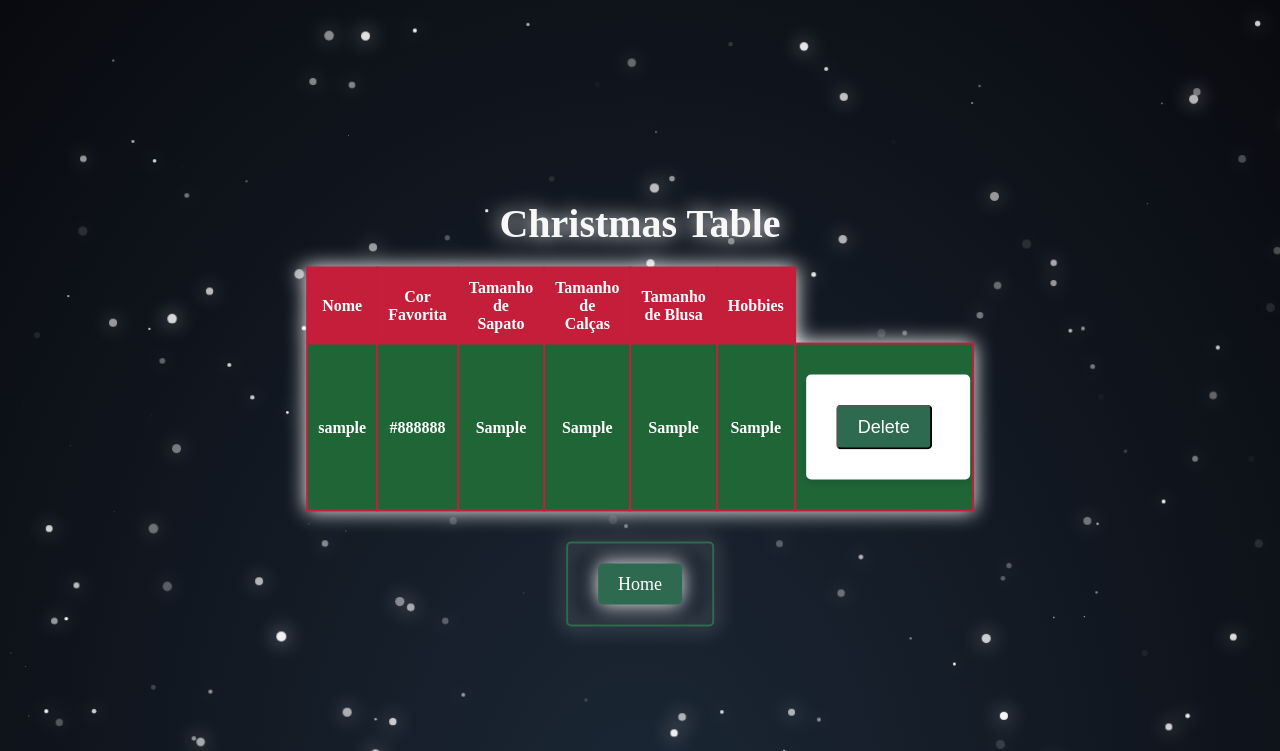
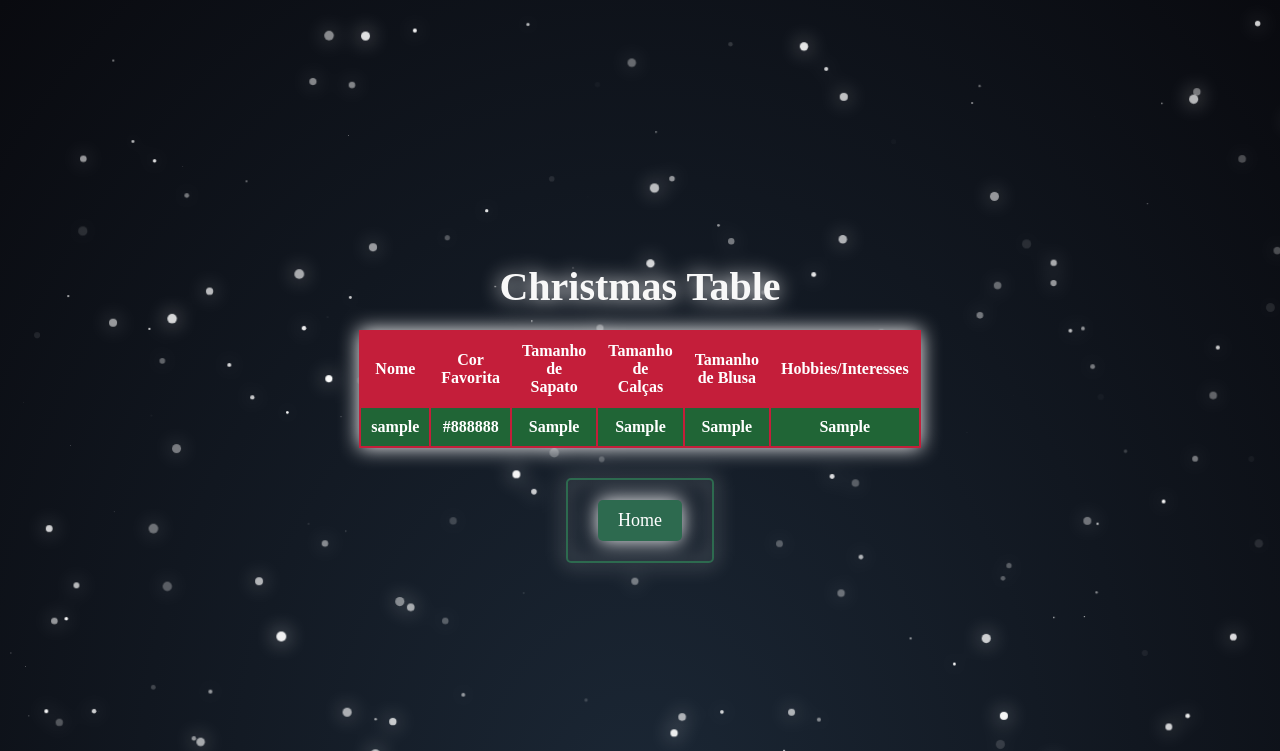
Before and after one commit to PedroRRomao/secret-santa, a Flask app: page /answers in a window 1280 px wide; the page is wider, and only the part inside the window is pictured. Shown: the top 751 px of that part. Run offline with Flask 3, Linux system fonts and the light colour scheme; tables that the repository leaves empty hold one stand-in row (values such as "Sample post").

Commit message:
gunicorn

```diff
--- a/templates/answers.html
+++ b/templates/answers.html
@@ -215,7 +215,7 @@
                     <th>Tamanho de Sapato</th>
                     <th>Tamanho de Calças</th>
                     <th>Tamanho de Blusa</th>
-                    <th>Hobbies</th>
+                    <th>Hobbies/Interesses</th>
                 </tr>
             </thead>
             <tbody>
@@ -227,11 +227,11 @@
                     <td>{{ answer.pants_size }}</td>
                     <td>{{ answer.blouse_size }}</td>
                     <td>{{ answer.hobbies }}</td>
-                    <td>
+                    <!-- <td>
                         <form method="POST" action="{{ url_for('delete_answer', id=answer.id) }}">
                             <button type="submit">Delete</button>
                         </form>
-                    </td>
+                    </td> -->
                 </tr>
                 {% endfor %}
             </tbody>
--- a/templates/questionnaire.html
+++ b/templates/questionnaire.html
@@ -223,7 +223,7 @@
         <label for="blouse_size" class="translate" data-language="pt">Tamanho de Blusa:</label>
         <input type="text" name="blouse_size"><br> <!-- Removed 'required' attribute -->
 
-        <label for="hobbies" class="translate" data-language="pt">Hobbies:</label>
+        <label for="hobbies" class="translate" data-language="pt">Hobbies/Interesses:</label>
         <input type="text" name="hobbies"><br> <!-- Removed 'required' attribute -->
 
         <button type="submit" class="translate" data-language="pt">Enviar</button>
```
